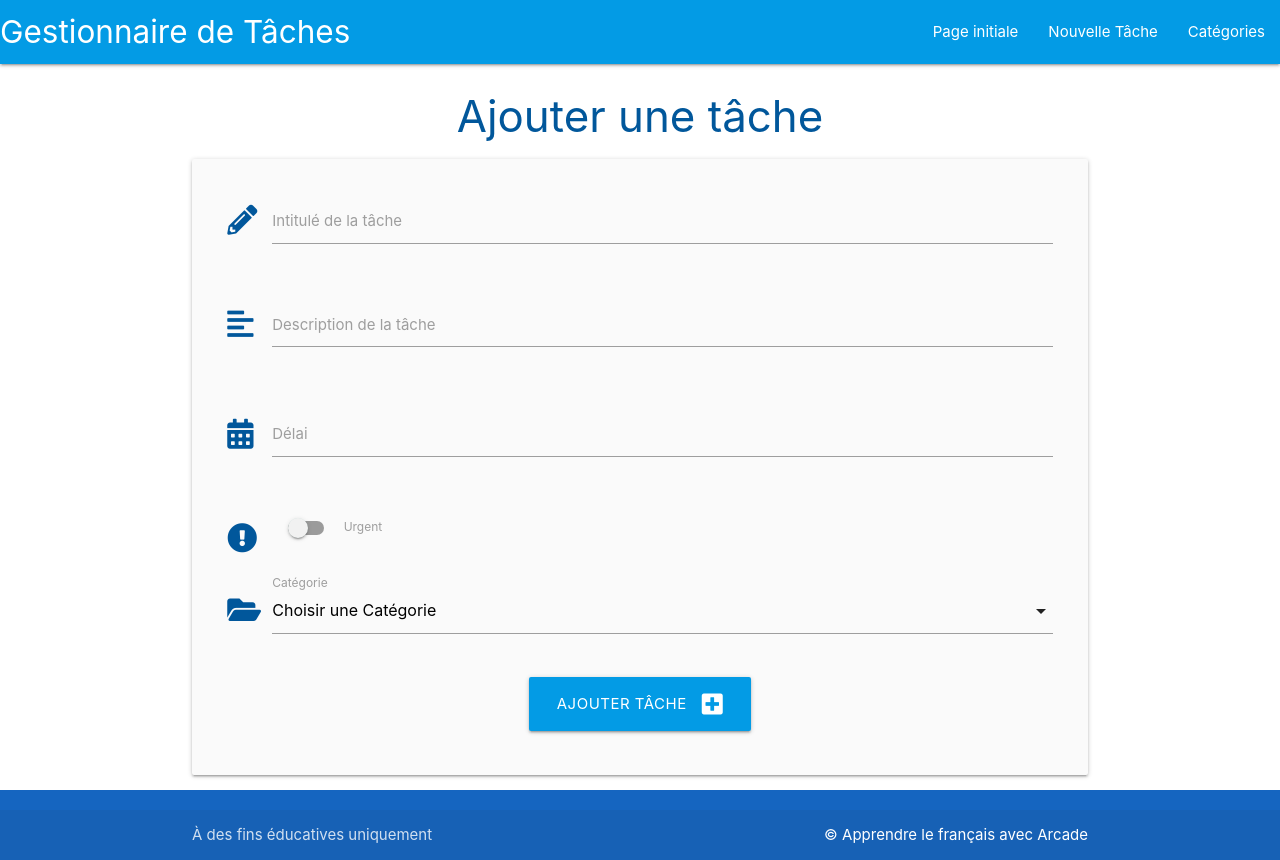
After one commit to arcadejk/flask-sqlalchemy-task-manager, a Flask app: page /add_task in a window 1280 px wide. The commit adds this page. Run offline with Flask 3, Linux system fonts and the light colour scheme.

Commit message:
Added composants of the task in route

```diff
--- a/taskmanager/routes.py
+++ b/taskmanager/routes.py
@@ -1,11 +1,13 @@
 from flask import render_template, request, redirect, url_for
 from taskmanager import app, db
 from taskmanager.models import Category, Task
+from datetime import datetime  # Import pour la conversion des dates
 
 
 @app.route("/")
 def home():
-    return render_template("tasks.html")
+    tasks = list(Task.query.order_by(Task.id).all())
+    return render_template("tasks.html", tasks=tasks)
 
 
 @app.route("/categories")
@@ -40,3 +42,24 @@ def delete_category(category_id):
     db.session.delete(category)
     db.session.commit()
     return redirect(url_for("categories"))
+
+
+@app.route("/add_task", methods=["GET", "POST"])
+def add_task():
+    categories = list(Category.query.order_by(Category.category_name).all())
+    if request.method == "POST":
+        # Convertir la chaîne de caractères 'due_date' en objet 'date'
+        due_date_str = request.form.get("due_date")
+        due_date = datetime.strptime(due_date_str, '%d %B, %Y').date()  # Ajuster le format en fonction des besoins
+
+        task = Task(
+            task_name=request.form.get("task_name"),
+            task_description=request.form.get("task_description"),
+            is_urgent=bool(request.form.get("is_urgent")),  # Convertir en booléen
+            due_date=due_date,  # Utiliser l'objet 'date' ici
+            category_id=int(request.form.get("category_id"))  # Convertir category_id en entier
+        )
+        db.session.add(task)
+        db.session.commit()
+        return redirect(url_for("home"))
+    return render_template("add_task.html", categories=categories)
--- a/taskmanager/static/js/script.js
+++ b/taskmanager/static/js/script.js
@@ -1,6 +1,16 @@
-
 document.addEventListener("DOMContentLoaded", function() {
     // sidenav initialization
     let sidenav = document.querySelectorAll(".sidenav");
     M.Sidenav.init(sidenav);
+
+    // datepicker initialization
+    let datepicker = document.querySelectorAll(".datepicker");
+    M.Datepicker.init(datepicker, {
+        format: "dd mmmm, yyyy",
+        i18n: {done: "Select"}
+    });
+
+    // select initialization
+    let selects = document.querySelectorAll("select");
+    M.FormSelect.init(selects);
 });
--- /dev/null
+++ b/taskmanager/templates/add_task.html
@@ -0,0 +1,69 @@
+{% extends "base.html" %}
+{% block content %}
+
+<h3 class="light-blue-text text-darken-4 center-align">Ajouter une tâche</h3> <!-- Correction ici -->
+
+<div class="row card-panel grey lighten-5">
+    <form class="col s12" method="POST" action="{{ url_for('add_task') }}">
+        <!-- task name -->
+        <div class="row">
+            <div class="input-field col s12">
+                <i class="fas fa-pencil-alt prefix light-blue-text text-darken-4"></i>
+                <input id="task_name" name="task_name" minlength="5" maxlength="50" type="text" class="validate" required>
+                <label for="task_name">Intitulé de la tâche</label>
+            </div>
+        </div>
+        <!-- task description -->
+        <div class="row">
+            <div class="input-field col s12">
+                <i class="fas fa-align-left prefix light-blue-text text-darken-4"></i>
+                <textarea id="task_description" name="task_description" minlength="5" maxlength="200" class="materialize-textarea validate" required></textarea>
+                <label for="task_description">Description de la tâche</label>
+            </div>
+        </div>
+        <!-- due date -->
+        <div class="row">
+            <div class="input-field col s12">
+                <i class="fas fa-calendar-alt prefix light-blue-text text-darken-4"></i>
+                <input id="due_date" name="due_date" type="text" class="datepicker validate" required>
+                <label for="due_date">Délai</label>
+            </div>
+        </div>
+        <!-- is urgent -->
+        <div class="row">
+            <div class="input-field col s12">
+                <div class="switch">
+                    <i class="fas fa-exclamation-circle prefix light-blue-text text-darken-4"></i>
+                    <label for="is_urgent">
+                        <input id="is_urgent" name="is_urgent" type="checkbox">
+                        <span class="lever"></span>
+                        Urgent
+                    </label>
+                </div>
+            </div>
+        </div>
+        <!-- category id -->
+        <div class="row">
+            <div class="input-field col s12">
+                <i class="fas fa-folder-open prefix light-blue-text text-darken-4"></i>
+                <select id="category_id" name="category_id" class="validate" required>
+                    <option value="" disabled selected>Choisir une Catégorie</option>
+                    {% for category in categories %}
+                        <option value="{{ category.id }}">{{ category.category_name }}</option>
+                    {% endfor %}
+                </select>
+                <label for="category_id">Catégorie</label>
+            </div>
+        </div>
+        <!-- submit button -->
+        <div class="row">
+            <div class="col s12 center-align">
+                <button type="submit" class="btn-large light-blue darken-1">
+                    Ajouter Tâche <i class="fas fa-plus-square right"></i>
+                </button>
+            </div>
+        </div>
+    </form>
+</div>
+
+{% endblock %}
--- a/taskmanager/templates/base.html
+++ b/taskmanager/templates/base.html
@@ -24,7 +24,7 @@
             <a href="#" data-target="mobile-demo" class="sidenav-trigger"><i class="fas fa-bars"></i></a>
             <ul class="right hide-on-med-and-down">
                 <li><a href="{{ url_for('home') }}">Page initiale</a></li>
-                <li><a href="">Nouvelle Tâche</a></li>
+                <li><a href="{{ url_for('add_task') }}">Nouvelle Tâche</a></li>
                 <li><a href="{{ url_for('categories') }}">Catégories</a></li>
             </ul>
             </div>
@@ -33,7 +33,7 @@
         <!-- mobile sidenav -->
         <ul class="sidenav" id="mobile-demo">
             <li><a href="{{ url_for('home') }}">Page initiale</a></li>
-            <li><a href="">Nouvelle Tâche</a></li>
+            <li><a href="{{ url_for('add_task') }}">Nouvelle Tâche</a></li>
             <li><a href="{{ url_for('categories') }}">Catégories</a></li>
         </ul>
     </header>
```
Also changed, not shown: taskmanager/templates/tasks.html (+7 -1 lines), instance/site.db.
